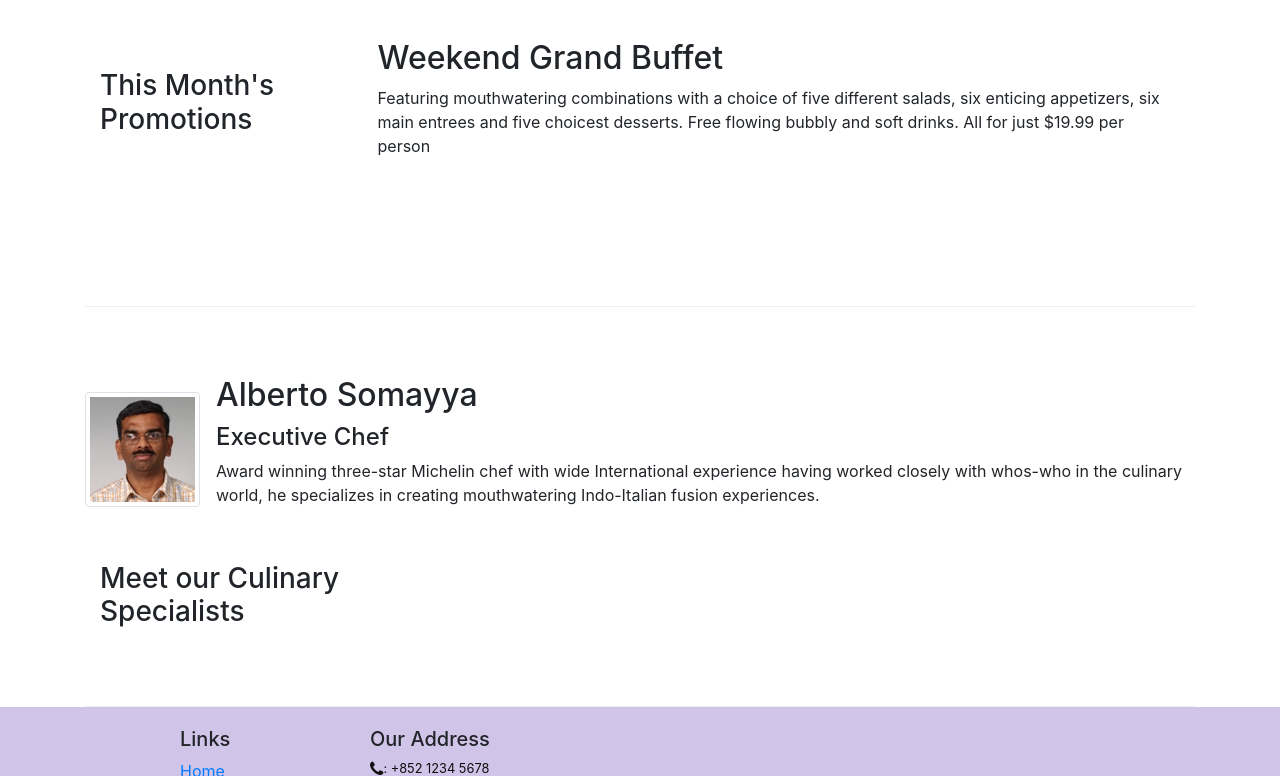
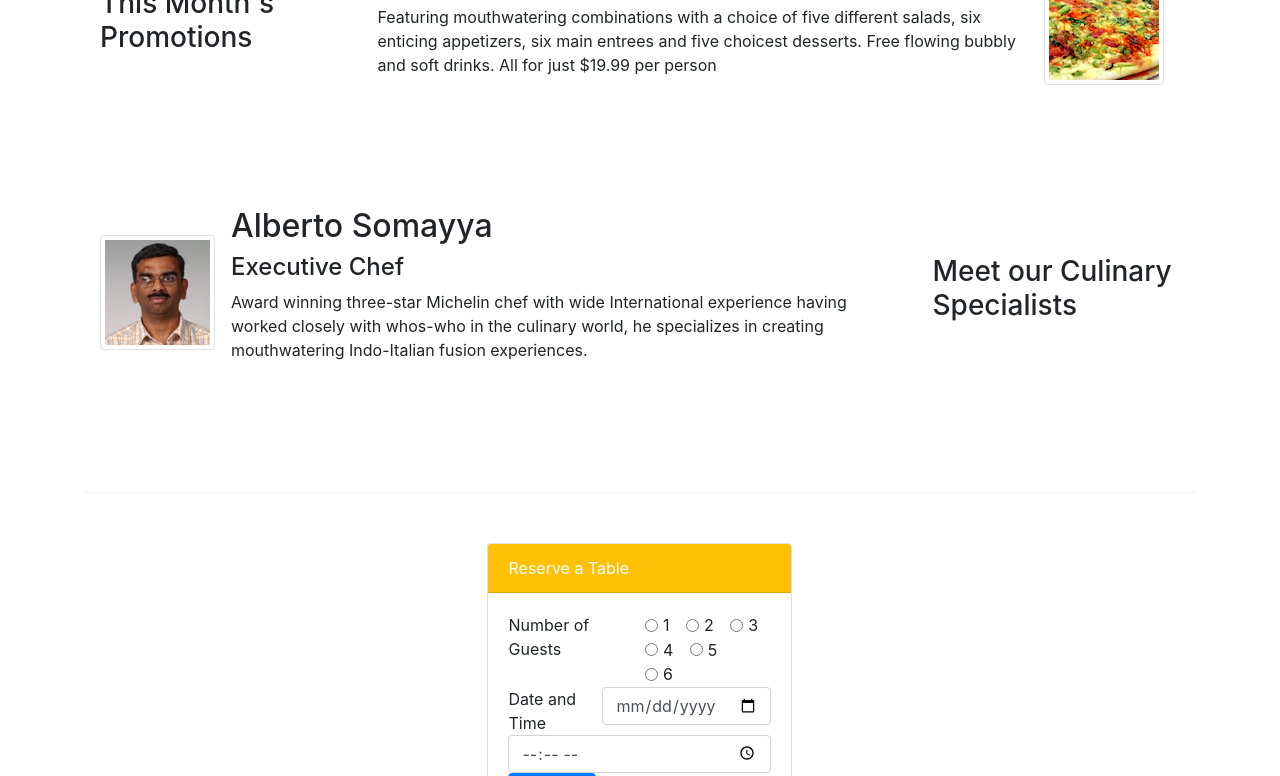
Before and after one commit to sayyedulawwab/conFusion, a website: page index.html in a window 1280 px wide. Shown: the part 827-1603 px from the top of the page. Drawn offline with nearby package versions, Linux system fonts and the light colour scheme.

Commit message:
reservation form, second content row badges, reserve a table button

```diff
--- a/index.html
+++ b/index.html
@@ -40,8 +40,11 @@
                     <h1>Ristorante con Fusion</h1>
                     <p>We take inspiration from the World's best cuisines, and create a unique fusion experience. Our lipsmacking creations will tickle your culinary senses!</p>
                 </div>
-                <div class="col-12 col-sm align-self-center">
+                <div class="col-12 col-sm-3 align-self-center">
                     <img src="img/logo.png" class="img-fluid">
+                </div>
+                <div class="col-12 col-sm-3 align-self-center">
+                    <a href="#reserve" class="btn btn-sm btn-warning">Reserve a Table</a>
                 </div>
             </div>
         </div>
@@ -53,14 +56,15 @@
             <div class="col-12 col-sm-4 order-sm-last col-md-3">
                 <h3>Our Lipsmacking Culinary Creations</h3>
             </div>
+            <div class="col col-sm order-sm-first col-md">
                 <div class="media">
                     <img class="d-flex mr-3 img-thumbnail align-self-center" src="img/uthappizza.png" alt="Uthappizza">
                     <div class="media-body">
-                    <h2 class="mt-0">Uthappizza <span class="badge badge-danger">HOT</span><span class="badge badge-pill badge-secondary">$4.99</span></h2>
+                        <h2 class="mt-0">Uthappizza<span class="badge badge-danger">HOT</span><span class="badge badge-pill badge-secondary">$4.99</span></h2>
                         <p class="d-none d-sm-block">A unique combination of Indian Uthappam (pancake) and Italian pizza, topped with Cerignola olives, ripe vine cherry tomatoes, Vidalia onion, Guntur chillies and Buffalo Paneer.</p>
                     </div>
                 </div>
-
+            </div>
         </div>
 
 
@@ -69,8 +73,14 @@
                 <h3>This Month's Promotions</h3>
             </div>
             <div class="col col-sm col-md">
-                <h2>Weekend Grand Buffet</h2>
+                <div class="media">
+
+                    <div class="media-body">
+                        <h2>Weekend Grand Buffet<span class="badge badge-danger">NEW</span></h2>
                         <p>Featuring mouthwatering combinations with a choice of five different salads, six enticing appetizers, six main entrees and five choicest desserts. Free flowing bubbly and soft drinks. All for just $19.99 per person </p>
+
+                    </div>
+                    <img class="d-flex mr-3 img-thumbnail align-self-center" src="img/uthappizza.png" alt="Uthappizza">
                 </div>
             </div>
 
@@ -78,6 +88,7 @@
                 <div class="col-12 col-sm-4 order-sm-last col-md-3">
                     <h3>Meet our Culinary Specialists</h3>
                 </div>
+                <div class="col col-sm order-sm-first col-md">
                     <div class="media">
                         <img class="d-flex mr-3 img-thumbnail align-self-center" src="img/alberto.png" alt="Alberto Somayya">
                         <div class="media-body">
@@ -89,7 +100,72 @@
                     </div>
                 </div>
             </div>
+            <div id="reserve" class="row row-content justify-content-center">
+                <div class="col-12 col-sm-8">
+                    <div class="card">
+                        <div class="card-header bg-warning text-white">
+                            Reserve a Table
+                        </div>
+                        <div class="card-body">
+                            <form>
+                                <div class="form-row">
+                                    <div class="col">
+                                        <lagend>Number of Guests</lagend>
+                                    </div>
+                                    <div class="col">
+                                        <div class="form-check form-check-inline">
+                                            <input class="form-check-input" type="radio" name="inlineRadioOptions" id="inlineRadio1" value="option1">
+                                            <label class="form-check-label" for="inlineRadio1">1</label>
+                                        </div>
+                                        <div class="form-check form-check-inline">
+                                            <input class="form-check-input" type="radio" name="inlineRadioOptions" id="inlineRadio2" value="option2">
+                                            <label class="form-check-label" for="inlineRadio2">2</label>
+                                        </div>
+                                        <div class="form-check form-check-inline">
+                                            <input class="form-check-input" type="radio" name="inlineRadioOptions" id="inlineRadio3" value="option3">
+                                            <label class="form-check-label" for="inlineRadio3">3 </label>
+                                        </div>
+                                        <div class="form-check form-check-inline">
+                                            <input class="form-check-input" type="radio" name="inlineRadioOptions" id="inlineRadio3" value="option3">
+                                            <label class="form-check-label" for="inlineRadio3">4 </label>
+                                        </div>
+                                        <div class="form-check form-check-inline">
+                                            <input class="form-check-input" type="radio" name="inlineRadioOptions" id="inlineRadio3" value="option3">
+                                            <label class="form-check-label" for="inlineRadio3">5 </label>
+                                        </div>
+                                        <div class="form-check form-check-inline">
+                                            <input class="form-check-input" type="radio" name="inlineRadioOptions" id="inlineRadio3" value="option3">
+                                            <label class="form-check-label" for="inlineRadio3">6 </label>
+                                        </div>
 
+                                    </div>
+                                </div>
+
+                                <div class="form-row">
+                                    <div class="col">Date and Time</div>
+                                    <div class="col">
+                                        <input type="date" class="form-control" placeholder="Date">
+                                    </div>
+                                    <div class="col">
+                                        <input type="time" class="form-control" placeholder="Time">
+                                    </div>
+                                </div>
+                                <div class="form-row">
+                                    <div class="col">
+                                        <button class="btn btn-primary" type="submit">Reserve</button>
+                                    </div>
+
+                                </div>
+
+                            </form>
+                        </div>
+                    </div>
+                </div>
+
+
+            </div>
+        </div>
+    </div>
     <footer class="footer">
         <div class="container">
             <div class="row">
```
Lines whose indentation alone changed are shown as unchanged.
